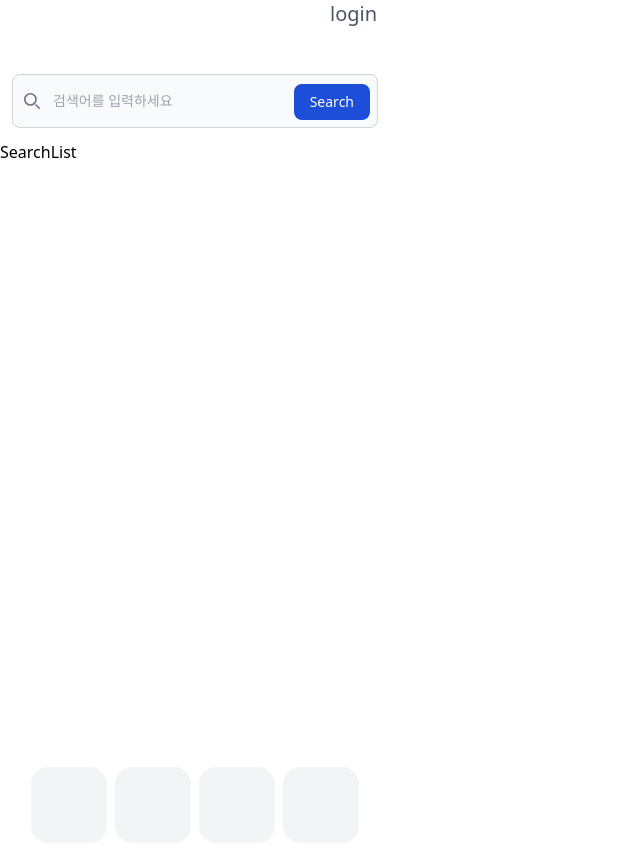
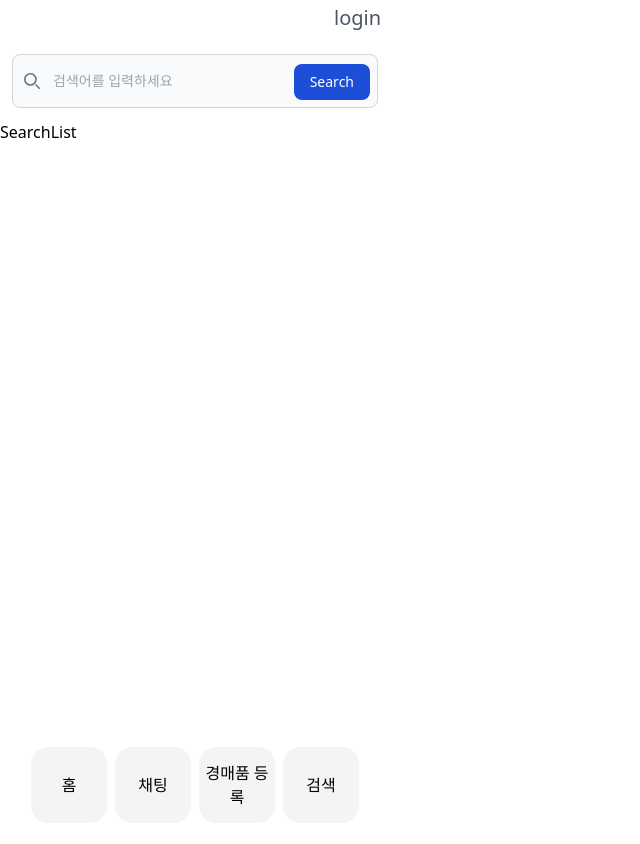
Before and after one commit to jiwonkim16/BidPanda_frontend, a React (Vite) app: page /keyword in a window 1280 px wide. Shown: the top 844 px of the page, without its empty margins (0-640 px from the left). Built offline with nearby package versions, Linux system fonts and the light colour scheme.

Commit message:
#8 🔥 프로필 이미지 관련 기능

```diff
--- a/src/apis/user-mypage/UserDeleteApi.ts
+++ b/src/apis/user-mypage/UserDeleteApi.ts
@@ -3,10 +3,10 @@ import axios from "axios";
 
 export const UserDeleteApi = async () => {
   try {
-    const token = localStorage.getItem("authorization");
     await axios.delete(`${import.meta.env.VITE_REACT_API_KEY}/api/members`, {
       headers: {
-        Authorization: `${token}`,
+        Authorization: localStorage.getItem("authorization"),
+        Authorization_Refresh: localStorage.getItem("authorization_refresh"),
       },
     });
     toast.success("탈퇴 되었습니다. 다시 만나길 바랍니다.");
--- a/src/apis/user-mypage/UserEditApi.ts
+++ b/src/apis/user-mypage/UserEditApi.ts
@@ -16,13 +16,13 @@ interface EditUserData {
 export const EditUserInfoApi = async (data: EditUserData) => {
   console.log(data);
   try {
-    const token = localStorage.getItem("authorization");
     const res = await axios.put(
       `${import.meta.env.VITE_REACT_API_KEY}/api/members`,
       data,
       {
         headers: {
-          Authorization: `${token}`,
+          Authorization: localStorage.getItem("authorization"),
+          Authorization_Refresh: localStorage.getItem("authorization_refresh"),
         },
       }
     );
--- a/src/apis/user-mypage/UserInfoApi.ts
+++ b/src/apis/user-mypage/UserInfoApi.ts
@@ -3,12 +3,12 @@ import axios from "axios";
 
 export const getUserInfoApi = async () => {
   try {
-    const token = localStorage.getItem("authorization");
     const res = await axios.get(
       `${import.meta.env.VITE_REACT_API_KEY}/api/members`,
       {
         headers: {
-          Authorization: `${token}`,
+          Authorization: localStorage.getItem("authorization"),
+          Authorization_Refresh: localStorage.getItem("authorization_refresh"),
         },
       }
     );
--- /dev/null
+++ b/src/atoms/profileImage.ts
@@ -0,0 +1,6 @@
+import { atom } from "recoil";
+
+export const profileImage = atom({
+  key: "profile",
+  default: "https://static.thenounproject.com/png/5034901-200.png", // 초기값을 제공합니다.
+});
--- a/src/components/icons/CategoriesIcon.tsx
+++ b/src/components/icons/CategoriesIcon.tsx
@@ -1,14 +1,12 @@
 import { useNavigate } from "react-router-dom";
 import { useRecoilValue } from "recoil";
 import { categoryList } from "../../atoms/category";
-
 
 const CategoriesIcon = () => {
   const categoryLi = useRecoilValue(categoryList);
   const navigate = useNavigate();
   const onClickCategory = (event: React.MouseEvent<HTMLButtonElement>) => {
     const select = event.currentTarget.value;
-
     navigate(`/items/list/${select}`);
   };
   return (
--- a/src/components/icons/FooterIcon.tsx
+++ b/src/components/icons/FooterIcon.tsx
@@ -1,4 +1,5 @@
 import React from "react";
+import { Link } from "react-router-dom";
 
 interface FooterIconProps {
   onClick?: () => void;
@@ -6,9 +7,36 @@ interface FooterIconProps {
 
 const FooterIcon: React.FC<FooterIconProps> = ({ onClick }) => {
   return (
-    <div onClick={onClick}>
-      <button className="w-[76px] h-[76px] bg-gray-100 rounded-[17px] m-1"></button>
-    </div>
+    <>
+      <Link to="/">
+        <div onClick={onClick}>
+          <button className="w-[76px] h-[76px] bg-gray-100 rounded-[17px] m-1">
+            홈
+          </button>
+        </div>
+      </Link>
+      <Link to="/">
+        <div onClick={onClick}>
+          <button className="w-[76px] h-[76px] bg-gray-100 rounded-[17px] m-1">
+            채팅
+          </button>
+        </div>
+      </Link>
+      <Link to="items/register">
+        <div onClick={onClick}>
+          <button className="w-[76px] h-[76px] bg-gray-100 rounded-[17px] m-1">
+            경매품 등록
+          </button>
+        </div>
+      </Link>
+      <Link to="/keyword">
+        <div onClick={onClick}>
+          <button className="w-[76px] h-[76px] bg-gray-100 rounded-[17px] m-1">
+            검색
+          </button>
+        </div>
+      </Link>
+    </>
   );
 };
 export default FooterIcon;
--- a/src/components/layouts/Footer.tsx
+++ b/src/components/layouts/Footer.tsx
@@ -1,21 +1,9 @@
-import { Link } from "react-router-dom";
 import FooterIcon from "../icons/FooterIcon";
 
 const Footer = () => {
   return (
     <div className="flex justify-center">
-      <Link to="/">
-        <FooterIcon />
-      </Link>
-      <Link to="/keyword">
-        <FooterIcon />
-      </Link>
-      <Link to="items/register">
-        <FooterIcon />
-      </Link>
-      <Link to="/mypage">
-        <FooterIcon />
-      </Link>
+      <FooterIcon />
     </div>
   );
 };
--- a/src/components/layouts/Header.tsx
+++ b/src/components/layouts/Header.tsx
@@ -1,10 +1,12 @@
-import { Link } from "react-router-dom";
-import { useRecoilState } from "recoil";
+import { Link, useNavigate } from "react-router-dom";
+import { useRecoilState, useRecoilValue } from "recoil";
 import { isLoggedInState } from "../../atoms/isLoggedIn";
+import { profileImage } from "../../atoms/profileImage";
 
 function Header() {
   const [isLoggedIn, setIsLoggedIn] = useRecoilState(isLoggedInState);
-
+  const profileImages = useRecoilValue(profileImage);
+  const navigate = useNavigate();
   const removeToken = () => {
     localStorage.removeItem("authorization");
     localStorage.removeItem("authorization_refresh");
@@ -18,6 +20,7 @@ function Header() {
       console.error(error);
     }
   };
+
   return (
     <>
       {isLoggedIn === false ? (
@@ -28,7 +31,7 @@ function Header() {
         </nav>
       ) : (
         <nav className={navStyle}>
-          <button className="text-gray-600 text-xl ml-[210px]">
+          <button className="text-gray-600 text-xl ml-[180px]">
             <Link to={"/"}>notification</Link>
           </button>
           <button
@@ -37,6 +40,12 @@ function Header() {
           >
             logout
           </button>
+          <img
+            className="w-[30px] h-[30px] ml-1 cursor-pointer rounded-full"
+            src={profileImages}
+            alt="mypage&profile"
+            onClick={() => navigate("/mypage")}
+          />
         </nav>
       )}
     </>
@@ -44,4 +53,4 @@ function Header() {
 }
 export default Header;
 
-const navStyle = "bg-white w-[390px] h-100% flex flex-row";
+const navStyle = "bg-white w-[390px] h-100% flex flex-row p-1";
--- a/src/pages/hub/Mypage.tsx
+++ b/src/pages/hub/Mypage.tsx
@@ -1,14 +1,14 @@
 import { useEffect, useRef, useState } from "react";
 import { Link, useNavigate } from "react-router-dom";
 import { UserDeleteApi } from "../../apis/user-mypage/UserDeleteApi";
-import { useRecoilState } from "recoil";
+import { useSetRecoilState } from "recoil";
 import { isLoggedInState } from "../../atoms/isLoggedIn";
 import { toast } from "react-toastify";
 import Modal from "../../components/assets/Modal";
 import { getUserInfoApi } from "../../apis/user-mypage/UserInfoApi";
 import Loading from "../../components/assets/Loading";
 import { ProfileImageApi } from "../../apis/user-mypage/UserImageApi";
-
+import { profileImage } from "../../atoms/profileImage";
 /**
  * @author : Goya Gim
  * @returns : 회원 페이지. useRef를 이용한 프로필 이미지 등록,
@@ -17,10 +17,8 @@ import { ProfileImageApi } from "../../apis/user-mypage/UserImageApi";
 const Mypage = () => {
   const [userData, setUserData] = useState<UserData | null>(null);
   const [forSureDelete, setForSureDelete] = useState(false);
-  const [isLoggedIn, setIsLoggedIn] = useRecoilState(isLoggedInState);
-  const [profileImage, setProfileImage] = useState(
-    "https://static.thenounproject.com/png/5034901-200.png"
-  );
+  const setIsLoggedIn = useSetRecoilState(isLoggedInState);
+  const setProfileImages = useSetRecoilState(profileImage);
   const [isLoading, setIsLoading] = useState(true);
   const imageRef = useRef<any>();
   const isToken = localStorage.getItem("authorization");
@@ -51,7 +49,7 @@ const Mypage = () => {
       setIsLoading(false);
     });
   }, []);
-
+  console.log(userData);
   const removeToken = () => {
     localStorage.removeItem("authorization");
     localStorage.removeItem("authorization_refresh");
@@ -79,13 +77,25 @@ const Mypage = () => {
     }
   };
 
-  const handleImageChange = (e: any) => {
-    const file = e.target.files[0];
-    if (file) {
-      const uploadedImage = file.name;
-      console.log("선택한 파일:", file);
-      ProfileImageApi(uploadedImage);
-      setProfileImage(uploadedImage);
+  const handleImageChange = (e: React.ChangeEvent<HTMLInputElement>) => {
+    const imageFiles: FileList | null = e.target.files;
+    if (imageFiles) {
+      const formData = new FormData();
+      formData.append("file", imageFiles[0]);
+
+      ProfileImageApi(formData)
+        .then((res) => {
+          if (res && res.status === 200) {
+            toast.success("프로필 이미지가 변경되었습니다.");
+            // 이미지 파일을 사용자에게 표시
+            const uploadedImage = URL.createObjectURL(imageFiles[0]);
+            setProfileImages(uploadedImage);
+          }
+        })
+        .catch((error) => {
+          // 업로드 중 오류가 발생한 경우 처리
+          console.error(error);
+        });
     }
   };
 
@@ -109,7 +119,7 @@ const Mypage = () => {
                       />
                       <input
                         type="file"
-                        accept=".jpg, .jpeg, .png, .svg, .webp"
+                        accept="image/*"
                         style={{ display: "none" }}
                         ref={imageRef}
                         onChange={handleImageChange}
--- a/src/pages/search/SearchAution.tsx
+++ b/src/pages/search/SearchAution.tsx
@@ -16,7 +16,7 @@ function SearchAution() {
         <h1 className="text-2xl font-extrabold ">검색페이지</h1>
       </div> */}
       <form onSubmit={onSubmit}>
-        <div className="relative p-3 mt-5">
+        <div className="relative p-3">
           <div className="absolute inset-y-0 left-0 flex items-center pl-6 pointer-events-none">
             <svg
               className="w-4 h-4 text-gray-500 dark:text-gray-400"
```
Also changed, not shown: src/apis/user-mypage/UserImageApi.ts (+4 -6 lines).
